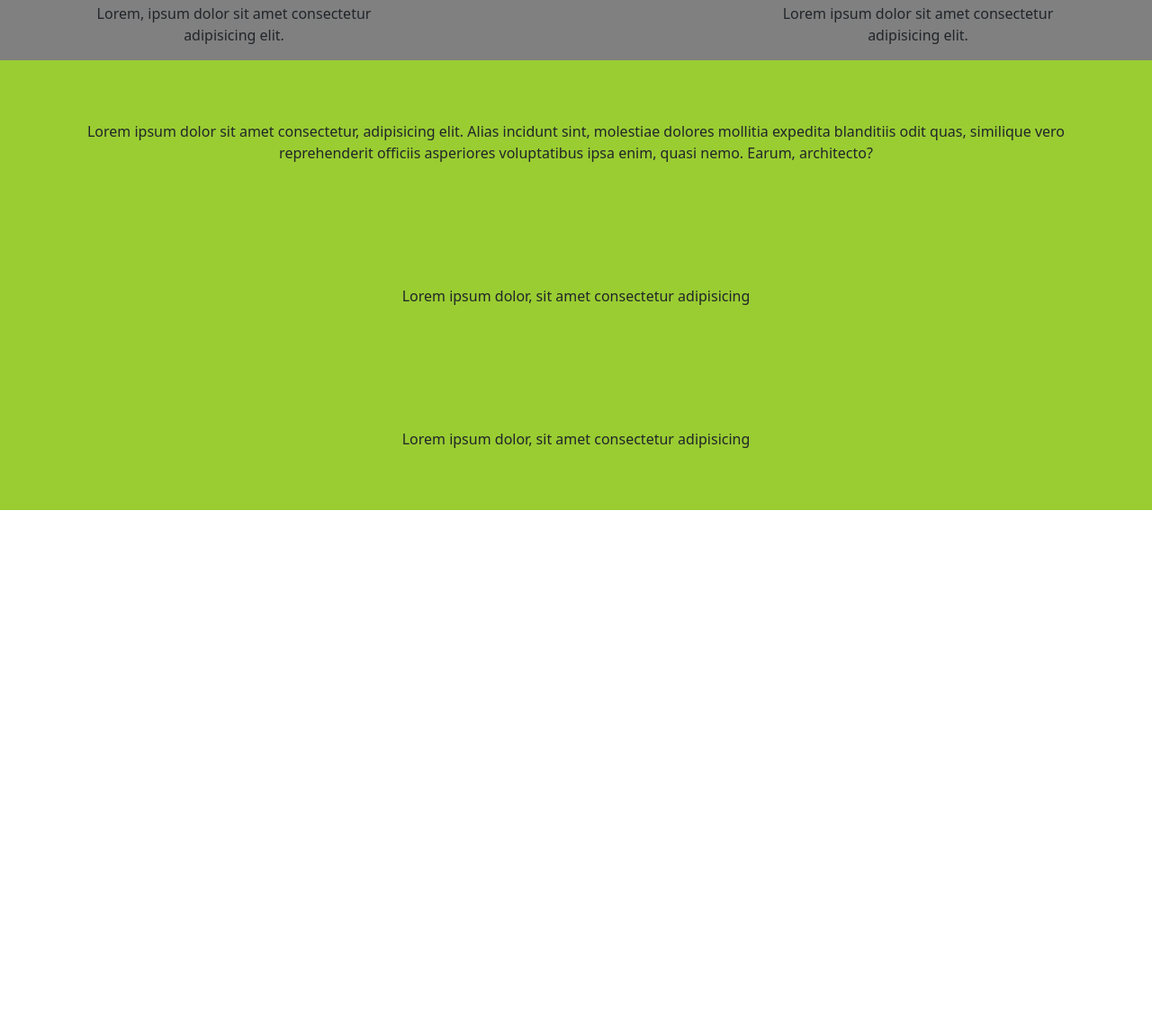
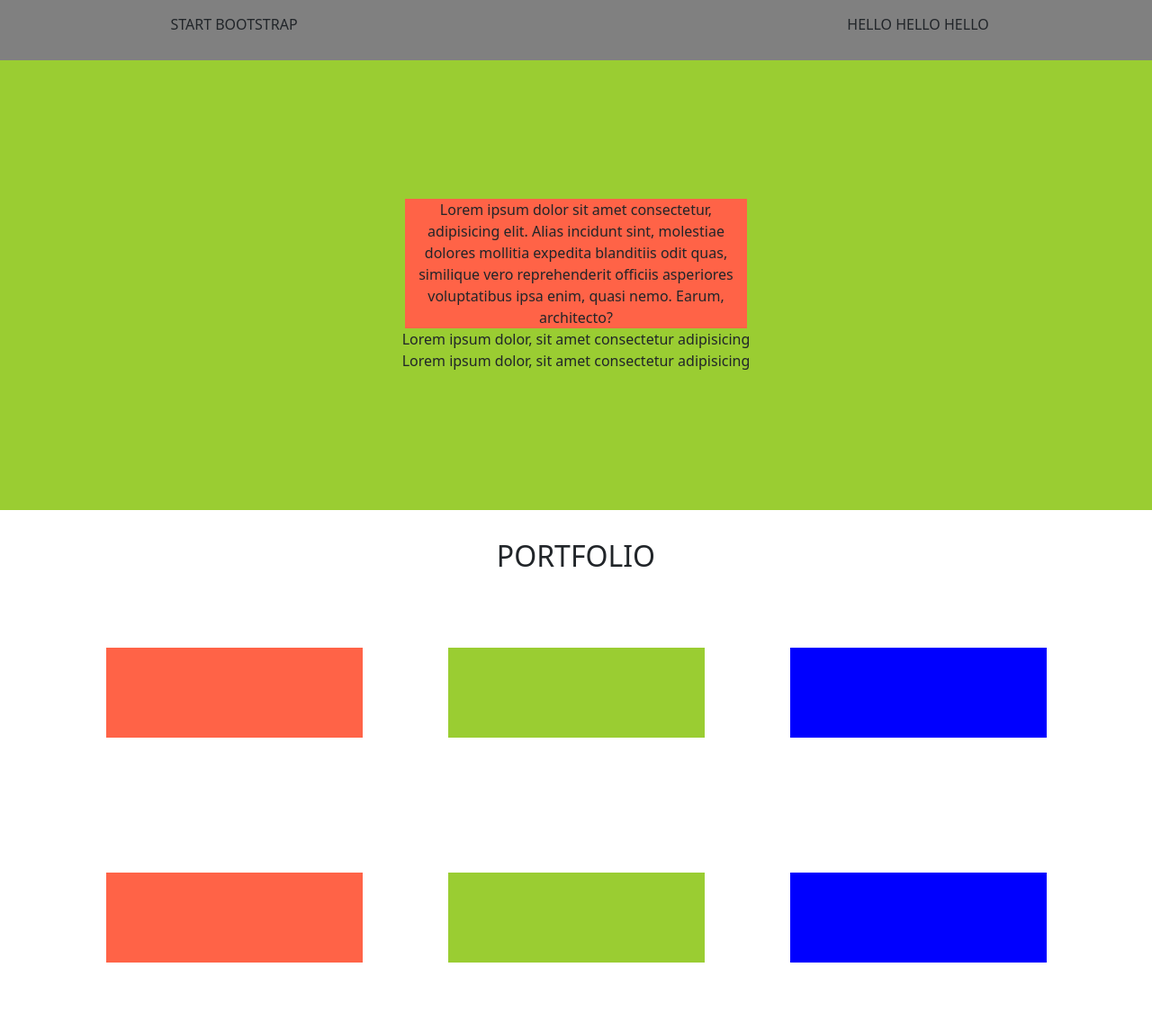
Before and after one commit to scollo26/html-css-bootstrap-freelancer, a plain HTML site: page index.html in a window 1280 px wide. Shown: the part 13-1158 px from the top of the page at 90% size. Before the commit the page ends 800 px from the top, so only its background shows below. Drawn offline with nearby package versions, Linux system fonts and the light colour scheme.

Commit message:
portfolio

```diff
--- a/css/style.css
+++ b/css/style.css
@@ -12,6 +12,11 @@ header{
     height: 80px;
 }
 
+.height-100{
+    height: 100px;
+}
+
+
 .height-500{
     height: 500px;
 }
@@ -19,3 +24,11 @@ header{
 .t-a{
     text-align: center;
 }
+
+.margin-top{
+    margin-top: 2em;
+}
+
+.red{
+    background-color: tomato;
+}
--- a/index.html
+++ b/index.html
@@ -13,15 +13,18 @@
     <header class="container-fluid ">
             <div class="container ">
                 <div class="row t-a height-80 align-items-center justify-content-between ">
-                    <div class="col-4 "> Lorem, ipsum dolor sit amet consectetur adipisicing elit. </div>
-                    <div class="col-4 "> Lorem ipsum dolor sit amet consectetur adipisicing elit.  </div>
+                    <div class="col-4 "> START BOOTSTRAP </div>
+                    <div class="col-4 "> HELLO HELLO HELLO  </div>
                 </div>
             </div>
     </header>
+
+    <!-- jambo -->
+
     <div class="container-fluid green ">
         <div class="container">
-            <div class="row justify-content-center align-items-center t-a height-500">
-                <div class="col-">
+            <div class="row justify-content-center align-content-center t-a height-500">
+                <div class="col-4 red">
                     Lorem ipsum dolor sit amet consectetur, adipisicing elit. Alias incidunt sint, molestiae dolores mollitia expedita blanditiis odit quas, similique vero reprehenderit officiis asperiores voluptatibus ipsa enim, quasi nemo. Earum, architecto?
                 </div>
                 <div class="col-">
@@ -30,10 +33,24 @@
                 <div class="col-">
                     Lorem ipsum dolor, sit amet consectetur adipisicing
                 </div>
+            </div>
+        </div>
+    </div>
 
-            </div>
+    <!-- portfolio -->
+
+    <div class="container t-a margin-top ">
+        <h2>PORTFOLIO</h2>
+        <div class="row justify-content-center align-items-center height-500">
+            <div class="col-3 height-100 red"></div>
+            <div class="col-3 offset-1 height-100 green"></div>
+            <div class="col-3 offset-1 height-100 blue"></div>
+            <div class="col-3  height-100 red"></div>
+            <div class="col-3 offset-1 height-100 green"></div>
+            <div class="col-3 offset-1 height-100 blue"></div>
 
         </div>
+
 
     </div>
 
```
